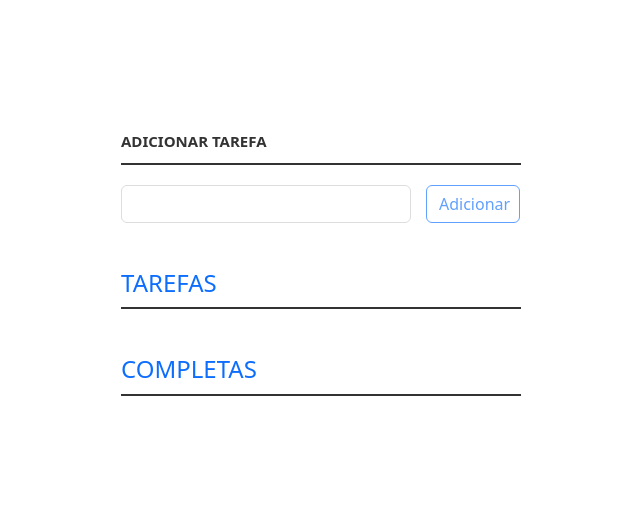
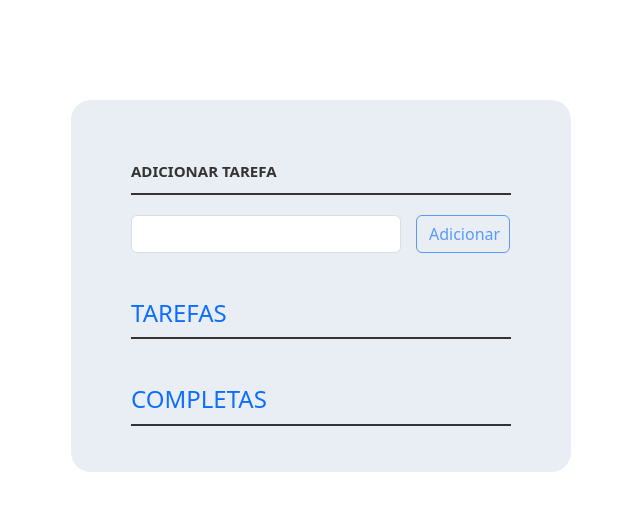
Before and after one commit to marcosteodoro/todo-list-react-desafio, a React (Vite) app: page / in a window 1280 px wide. Shown: the top 510 px of the page, without its empty margins (319-959 px from the left). Built offline with nearby package versions, Linux system fonts and the light colour scheme.

Commit message:
Ajustes finais css

```diff
--- a/src/routes/StatusTarefa.tsx
+++ b/src/routes/StatusTarefa.tsx
@@ -15,7 +15,7 @@ export default function StatusTarefa(props: StatusTarefaProps) {
     const tarefasStatus = tarefas.filter(tarefa => props.completa ? tarefa.completa : !tarefa.completa);
 
     return (
-        <div>
+        <div className="conteudo">
             <h1>{props.titulo}</h1>
             <ul>
                 {tarefasStatus.map(tarefa => <li key={tarefa.id}>{tarefa.tarefa}</li>)}
--- a/src/styles.css
+++ b/src/styles.css
@@ -1,6 +1,9 @@
 .conteudo {
     margin: 100px auto 0;
-    width: 400px;
+    width: 500px;
+    padding: 30px 60px;
+    border-radius: 20px;
+    background-color: #e9edf4;
 }
 
 ul {
@@ -28,7 +31,7 @@ button {
     width: 94px;
 }
 
-h4,
+h4, h1,
 label[for='nova-tarefa'] {
     color: #333;
     font-weight: 700;
@@ -62,7 +65,7 @@ label[for='nova-tarefa'] {
 
 input#nova-tarefa {
     float: left;
-    width: 290px;
+    width: 270px;
     margin-right: 15px;
     height: 38px;
 }
@@ -71,8 +74,7 @@ li {
     overflow: hidden;
     padding: 20px 0;
     border-bottom: 1px solid #eee;
-    width: 400px;
-    margin-right: 15px !important;
+    width: 390px;
 }
 
 li>input[type="checkbox"] {
@@ -84,7 +86,7 @@ li>input[type="checkbox"] {
 li>label {
     font-size: 18px;
     line-height: 40px;
-    width: 270px;
+    width: 250px;
     padding: 0 0 0 11px;
 }
 
@@ -96,3 +98,7 @@ li>input[type="text"] {
     text-decoration: line-through;
     color: #888;
 }
+
+/* .apagar {
+    margin-right: 50px;
+} */
```
Also changed, not shown: src/routes/Incompletas.tsx (deleted, +0 -20 lines).
